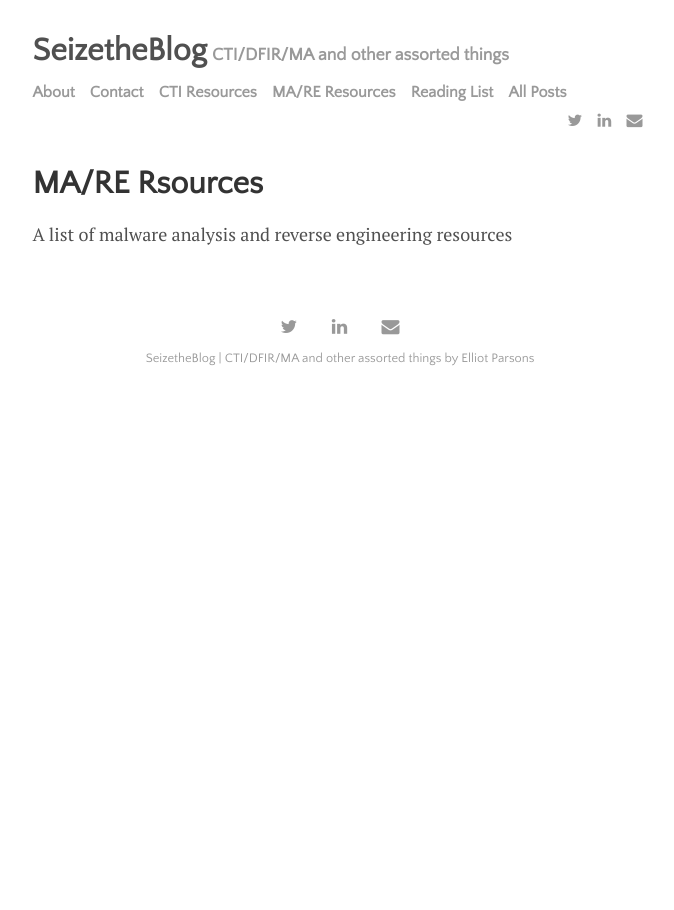
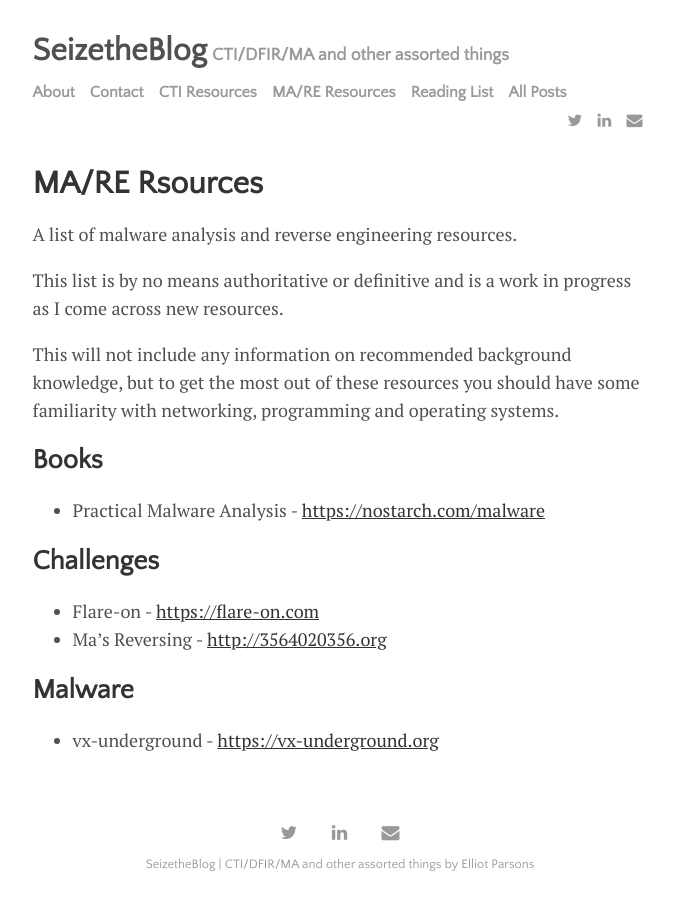
Before and after one commit to seizethecheese/seizethecheese.github.io, a Jekyll site: the page built from menu/ma.md, in a window 1280 px wide. Shown: the whole page, without its empty margins (300-974 px from the left). Built offline with Jekyll 4.4.1, drawn with Linux system fonts in a browser that asks for light colours; some web fonts are replaced.

Commit message:
Update ma.md

```diff
--- a/menu/ma.md
+++ b/menu/ma.md
@@ -4,4 +4,18 @@ title: MA/RE Rsources
 permalink: /ma
 ---
 
-A list of malware analysis and reverse engineering resources
+A list of malware analysis and reverse engineering resources.
+
+This list is by no means authoritative or definitive and is a work in progress as I come across new resources.
+
+This will not include any information on recommended background knowledge, but to get the most out of these resources you should have some familiarity with networking, programming and operating systems.
+
+## Books
+- Practical Malware Analysis - [https://nostarch.com/malware](https://nostarch.com/malware)
+
+## Challenges
+- Flare-on - [https://flare-on.com](https://flare-on.com)
+- Ma's Reversing - [http://3564020356.org](http://3564020356.org)
+
+## Malware
+- vx-underground - [https://vx-underground.org](https://vx-underground.org)
```
